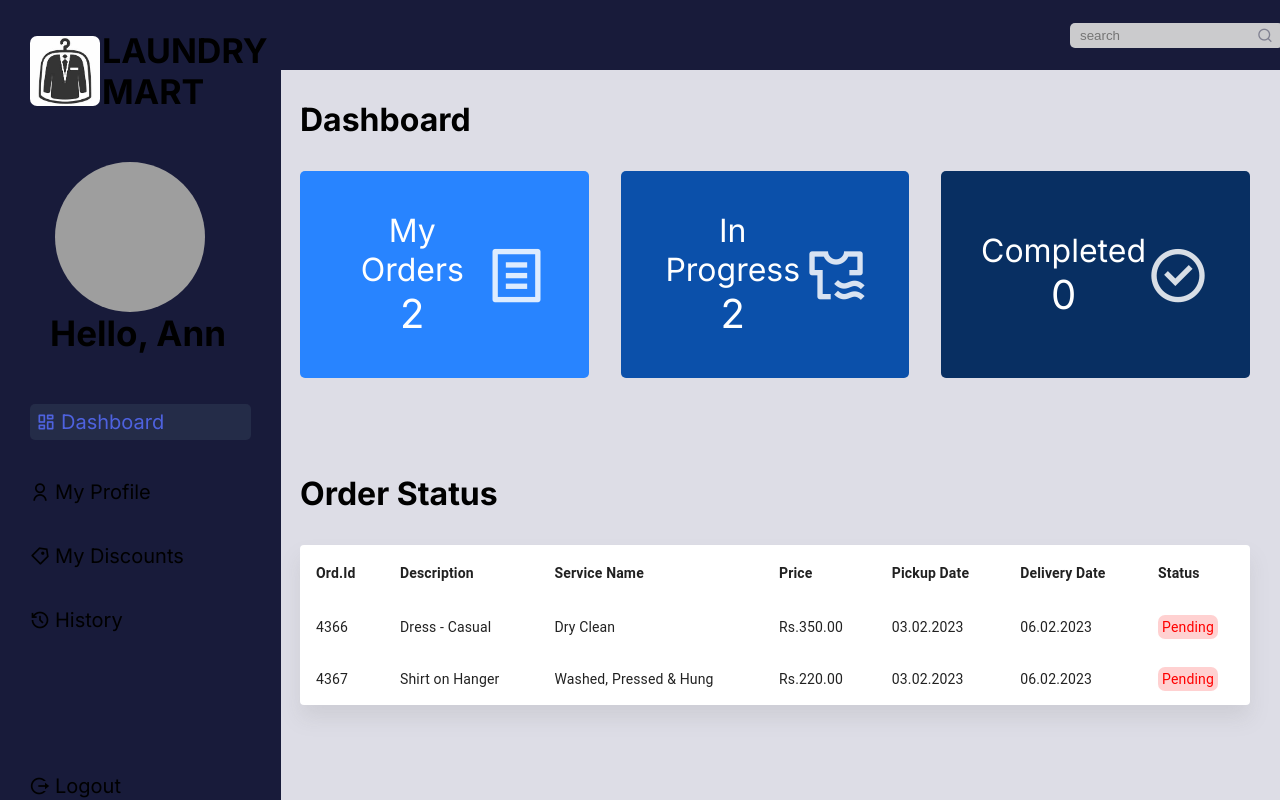
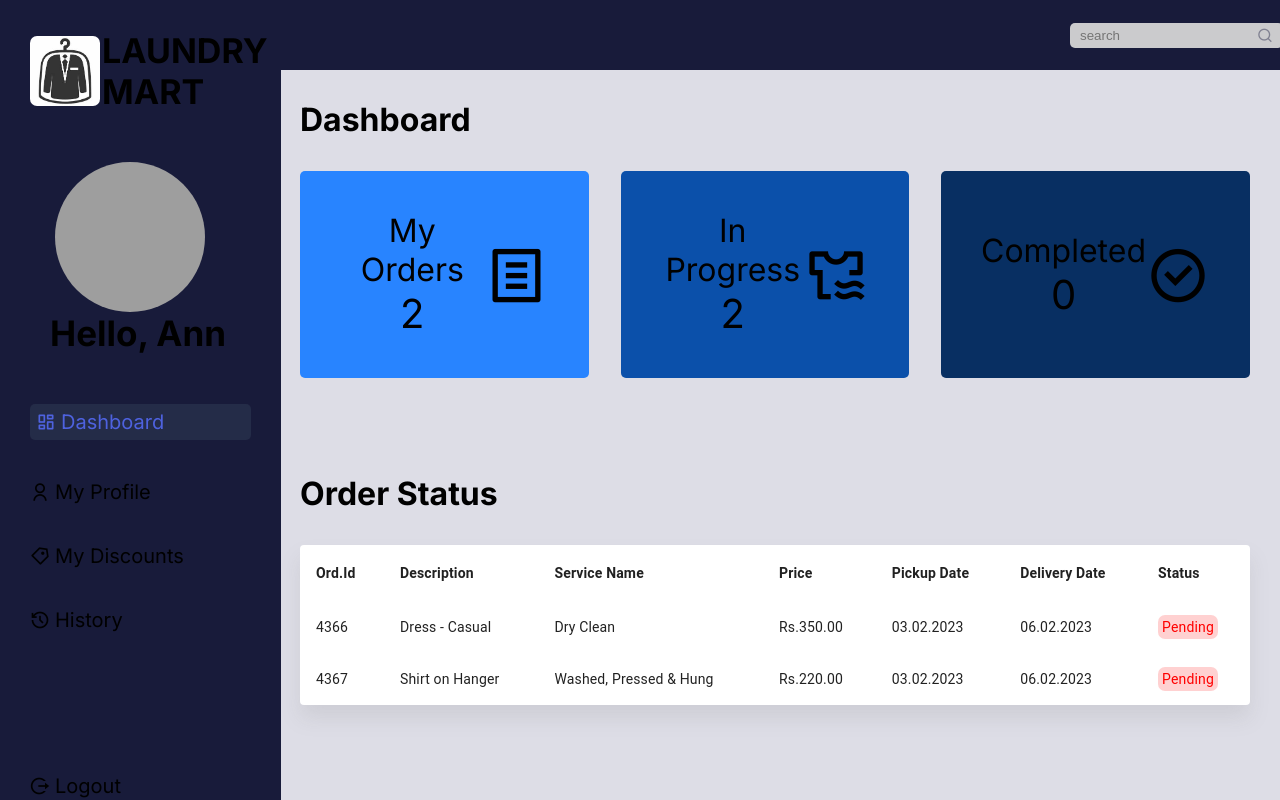
Before and after one commit to RuntimeTerrorOG/onlinedeliveryportal-frontend, a React (Create React App) app: page /dashboard in a window 1280 px wide. Built offline with nearby package versions, Linux system fonts and the light colour scheme; grey boxes are pictures that could not be loaded.

Commit message:
changed fintcolour in dashboard

```diff
--- a/src/styles/dashboard.css
+++ b/src/styles/dashboard.css
@@ -1,8 +1,7 @@
-
-
 .dashboard{
     margin-top: 100px;
     padding: 0px 30px;
+
 }
 
 .dashboard h2{
@@ -37,21 +36,21 @@
 
 
 .card__content h4 {
-    color: var(--heading-color);
+    color: var(--font-color);
     font-size: 2rem;
     font-weight: 400;
 
 }
 
 .card__content span {
-    color: var(--heading-color);
+    color: var(--font-color);
     font-size: 2.5rem;
 }
 
 .card__icon {
     font-size: 4rem;
     font-weight: 400 !important;
-    color: rgba(255,255,255,0.845);
+    color: var(--font-color);
 }
 
 .dashboard__cards{
```
